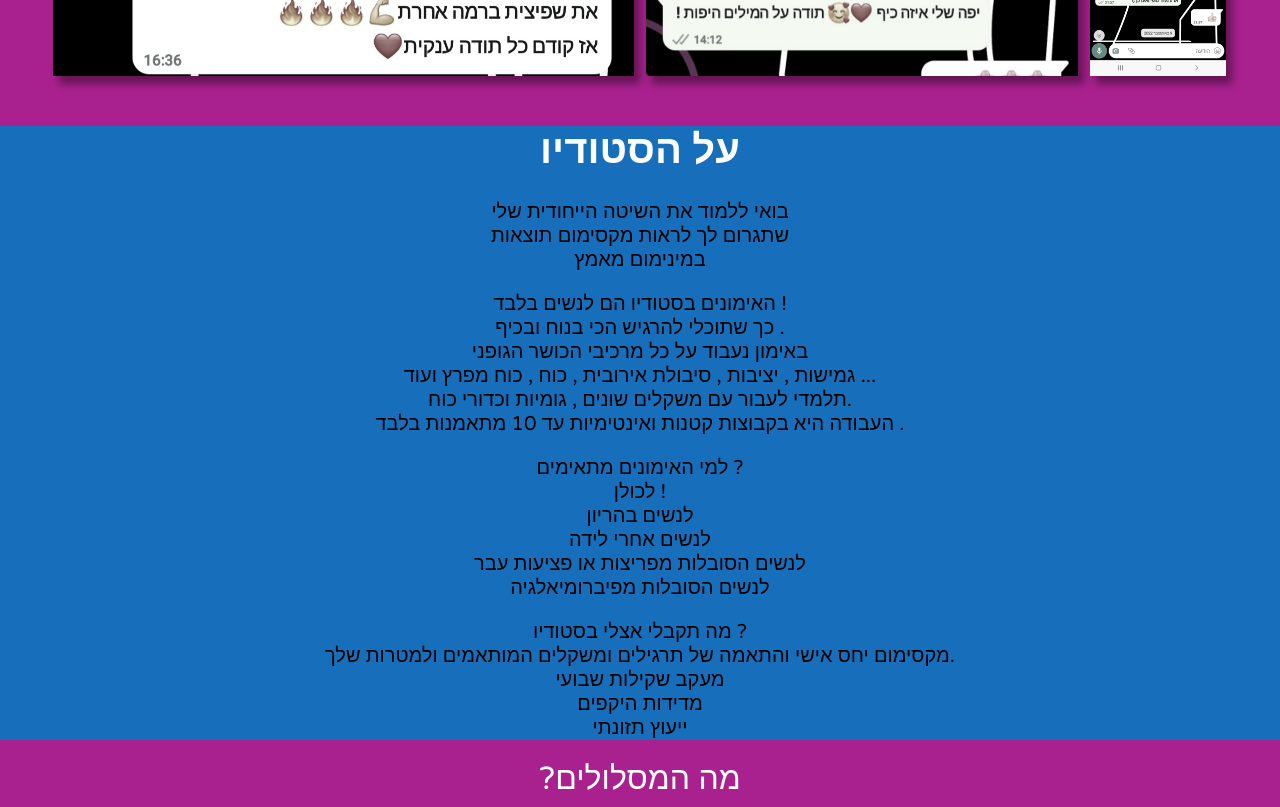
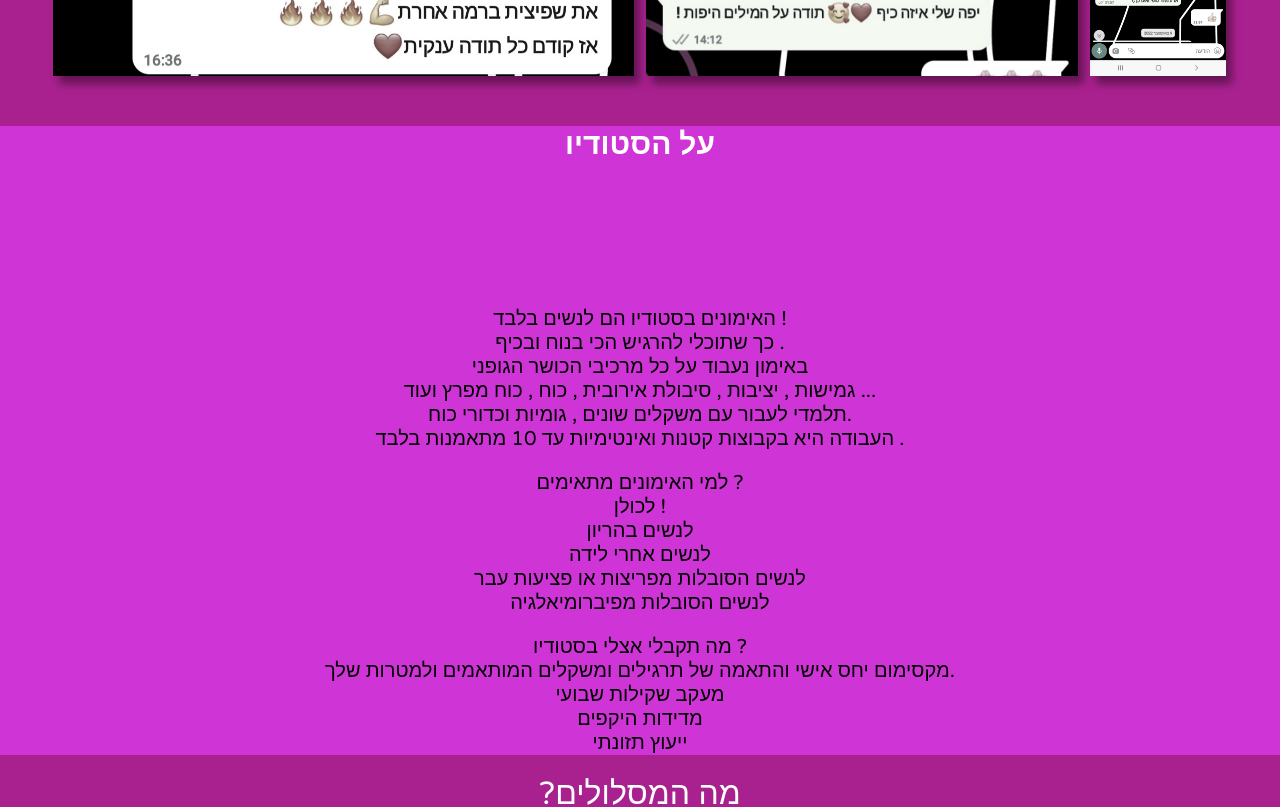
Before and after one commit to farucis/Sharon-Ft, a React (Create React App) app: page / in a window 1280 px wide. Shown: the part 3380-4187 px from the top of the page. Built offline with nearby package versions, Linux system fonts and the light colour scheme.

Commit message:
First component UI/UX and animation

```diff
--- a/src/screens/AboutStudio/AboutStudio.css
+++ b/src/screens/AboutStudio/AboutStudio.css
@@ -1,4 +1,4 @@
 .about-studio-container{
-    background-color: rgb(23, 111, 188);
+    background-color: rgb(207, 52, 215);
     margin-top: 50px;
 }
--- a/src/screens/AboutStudio/AboutStudio.js
+++ b/src/screens/AboutStudio/AboutStudio.js
@@ -6,7 +6,7 @@ import StudioInfo from "./components/StudioInfo/StudioInfo";
 
 const AboutStudio = () => {
   return (
-    <div className="about-studio-container">
+    <section className="about-studio-container">
       <div className="about-studio-title">
         <h1> על הסטודיו </h1>
       </div>
@@ -14,7 +14,7 @@ const AboutStudio = () => {
       <MyTrainSecret />
       <StudioInfo />
       <InStudio />
-    </div>
+    </section>
   );
 };
 
--- a/src/screens/AboutStudio/components/myTrainSecret/myTrainSecret.css
+++ b/src/screens/AboutStudio/components/myTrainSecret/myTrainSecret.css
@@ -0,0 +1,26 @@
+.train-secret-container {
+  position: relative;
+}
+.train-secret-container li {
+  position: absolute;
+  font-size: 22px;
+  font-family: 'Trebuchet MS', 'Lucida Sans Unicode', 'Lucida Grande', 'Lucida Sans', Arial, sans-serif;
+  width: 100%;
+  clip: rect(0, 100vw, auto, 100vw);
+}
+
+.train-secret-container span {
+  color: red;
+  font-weight:600;
+  font-size: 24px;
+  font-family: 'Segoe UI', Tahoma, Geneva, Verdana, sans-serif;
+}
+.train-secret-container .end-page {
+  height: 100px;
+}
+
+@keyframes typing {
+  100% {
+    clip: rect(0, 100vw, auto, 0);
+  }
+}
--- a/src/screens/AboutStudio/components/myTrainSecret/myTrainSecret.js
+++ b/src/screens/AboutStudio/components/myTrainSecret/myTrainSecret.js
@@ -1,15 +1,34 @@
 import React from "react";
+import "./myTrainSecret.css";
+
+import $ from "jquery";
 
 const MyTrainSecret = () => {
+  $(window).scroll(() => {
+    var scrollTop = $(window).scrollTop();
+    for (let i = 0; i < $(".train-secret-container li").length; i++)
+      $(`.train-secret-container li:nth-child(${i + 1})`).css({
+        animation: () => {
+          if (scrollTop >= 2750 - 50)
+            return `typing 2s steps(30, end) ${i * 0.5}s forwards`;
+          else {
+            return "none";
+          }
+        },
+        "margin-top": `${30 * i}px`,
+      });
+  });
+
   return (
-    <div>
+    <div className="train-secret-container">
       <p>
         <li>בואי ללמוד את השיטה הייחודית שלי</li>
         <li>
-          {"שתגרום לך לראות"} <span>מקסימום תוצאות</span>
+          {"שתגרום לך לראות"} <span> מקסימום </span>תוצאות
         </li>
         <li> במינימום מאמץ</li>
       </p>
+      <div className="end-page"></div>
     </div>
   );
 };
--- a/src/screens/ContactUs/components/Functions.js
+++ b/src/screens/ContactUs/components/Functions.js
@@ -25,10 +25,9 @@ export const sendEmail = (e) => {
 export const fadeInEmailCard = () => {
   const height =
     $(".contactUs-icons-container").offset().top -
-    $(".contact-input-container").height();
+    $(".contactUs-container").height() / 1.2;
 
-  for (let i = 0; i < 3; i++)
-    addAnimationToClass(".contact-input", "bounceInUp", 0.6, height, 1);
+  addAnimationToClass(".contact-input", "bounceInUp", 0.6, height, 1);
 };
 
 export const fadeInIcons = () => {
```
